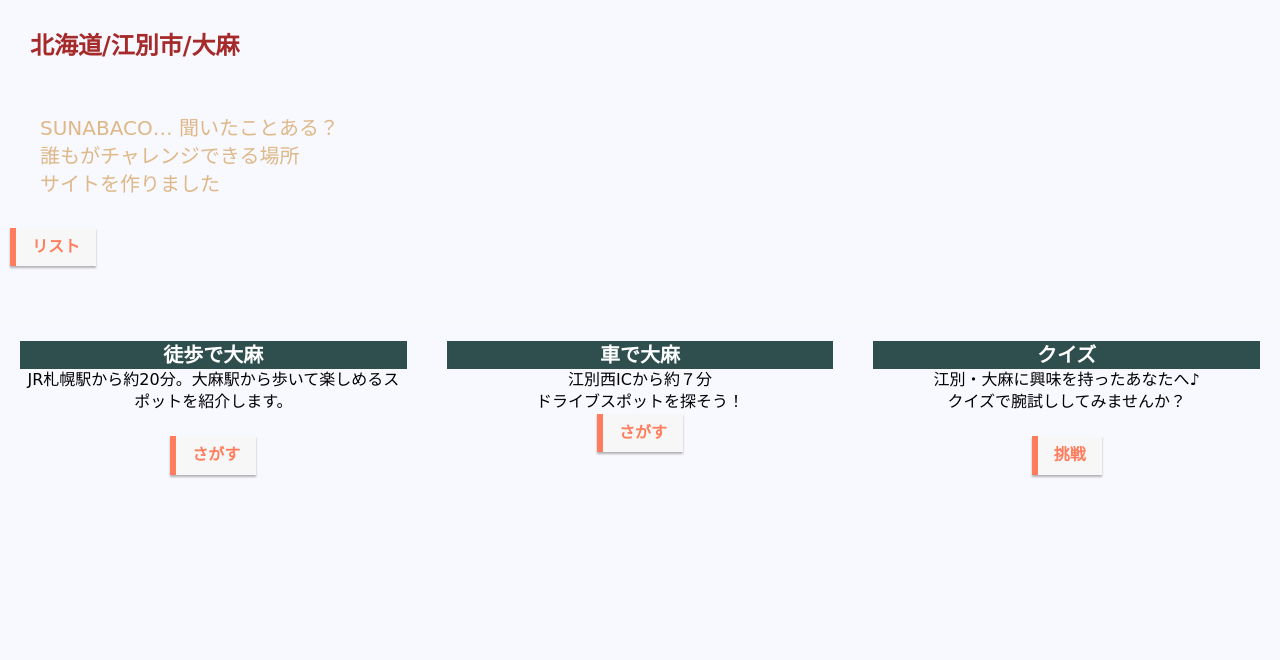
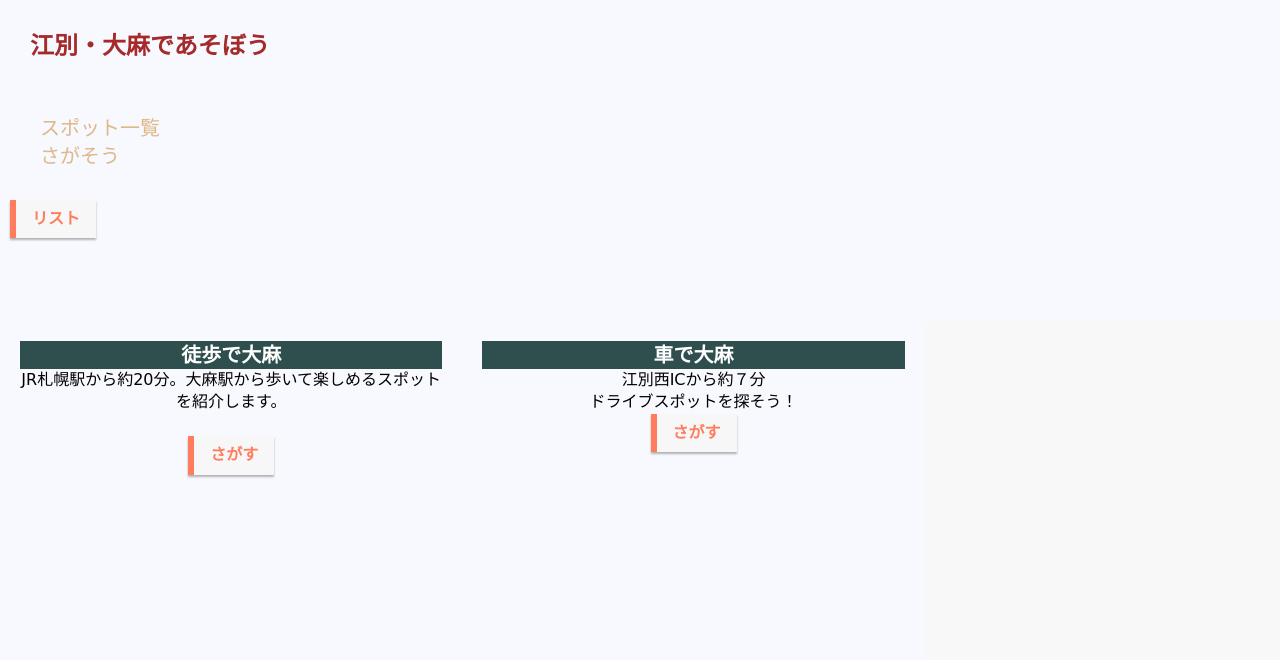
Before and after one commit to yokosan0803/oasa13, a Flask app: page / in a window 1280 px wide. Shown: the part 50-710 px from the top of the page. Run offline with Flask 2, Linux system fonts and the light colour scheme; some libraries are stand-ins or nearby versions.

Commit message:
位置変更

```diff
--- a/templates/index.html
+++ b/templates/index.html
@@ -5,10 +5,9 @@
 
 	<div class="shoukai">
 		<div class="box">
-			<h1>北海道/江別市/大麻</h1>
-			<p>SUNABACO… 聞いたことある？<br>
-				誰もがチャレンジできる場所<br>
-				サイトを作りました</p>
+			<h1>江別・大麻であそぼう</h1>
+			<p>スポット一覧<br>
+				さがそう</p>
 				<a href="/list" class="btn-sticky">リスト</a>
 
 		</div>
@@ -27,6 +26,7 @@
 			</p>
 			<a href="/car_ebetsu" class="btn-sticky">さがす</a>
 		</div>
+	</div>
 	<div class="box_3">
 		<h2>クイズ</h2>
 		<p>江別・大麻に興味を持ったあなたへ♪<br>
@@ -34,7 +34,6 @@
 			<br>
 		</p>
 		<a href="/quiz_page" class="btn-sticky2">挑戦</a>
-	</div>
 </div>
 
 
```
